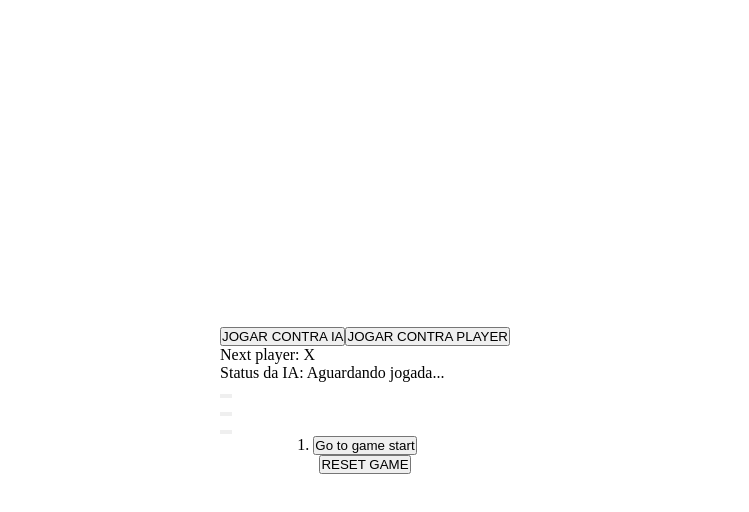
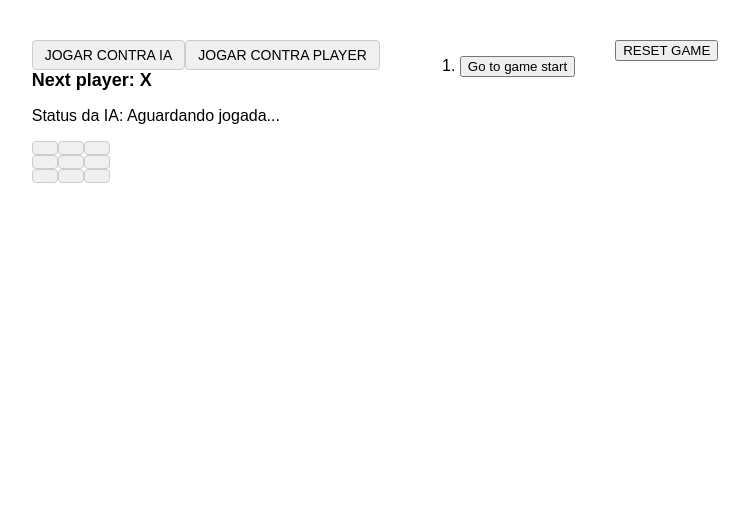
Before and after one commit to Fernando-Odilon/JOGO_DA_VELHA, a React (Vite) app: page / in a window 1280 px wide. Both pictures are taken after a click on the button "JOGAR CONTRA IA". Shown: the top 512 px of the page, without its empty margins (275-1024 px from the left). Built offline with nearby package versions, Linux system fonts and the light colour scheme.

Commit message:
MODIFY: Estilização CSS

```diff
--- a/src/components/Board/Board.jsx
+++ b/src/components/Board/Board.jsx
@@ -1,7 +1,6 @@
 import Square from "../Square/Square";
 import { useState } from 'react';
-
-
+import styles from './Board.module.css'
 
 
 const getResponse = async (currentSquares, setPensando, setResposta) => {
@@ -37,7 +36,7 @@ Responda EXATAMENTE com um objeto JSON puro contendo apenas a chave "jogada" com
 
   try {
     // Chave de API gerada gratuitamente no Google AI Studio
-    const apiKey = 'AQ.Ab8RN6JzA8v78WMDPH_9jQYXOmYRHxuw6aviJGWeidTJx7LVgQ';
+    const apiKey = 'AQ.Ab8RN6IfJkpxSF9u0_wxNUq3s1zlemi27I4C2Ga0dKVy-fn6wg';
     const url = `https://generativelanguage.googleapis.com/v1/models/gemini-3.6-flash:generateContent?key=${apiKey}`;
 
     const response = await fetch(url, {
@@ -163,25 +162,25 @@ function Board({ xIsNext, squares, onPlay, calculateWinner }) {
     <>  <button onClick={() => setIsPlayerxPlayer(false)} >JOGAR CONTRA IA</button>
         <button onClick={() => setIsPlayerxPlayer(true)}>JOGAR CONTRA PLAYER</button>
       {isPlayrxPlayer !== null && (
-        <div className='teste'>
-        <div className="status">{status}</div>
-      <p>Status da IA: {resposta}</p>
-      <div className="board-row">
-        <Square value={squares[0]} onSquareClick={() => handleClick(0)} />
-        <Square value={squares[1]} onSquareClick={() => handleClick(1)} />
-        <Square value={squares[2]} onSquareClick={() => handleClick(2)} />
+        <>
+        <div className={styles.status}>{status}</div>
+      <p>Status da IA: {isPlayrxPlayer ? 'Modo Jogador x Jogador' : resposta }</p>
+      <div className={styles.boardRow}>
+        <Square className={styles.square} value={squares[0]} onSquareClick={() => handleClick(0)} />
+        <Square className={styles.square} value={squares[1]} onSquareClick={() => handleClick(1)} />
+        <Square className={styles.square} value={squares[2]} onSquareClick={() => handleClick(2)} />
       </div>
-      <div className="board-row">
-        <Square value={squares[3]} onSquareClick={() => handleClick(3)} />
-        <Square value={squares[4]} onSquareClick={() => handleClick(4)} />
-        <Square value={squares[5]} onSquareClick={() => handleClick(5)} />
+      <div className={styles.boardRow}>
+        <Square className={styles.square} value={squares[3]} onSquareClick={() => handleClick(3)} />
+        <Square className={styles.square} value={squares[4]} onSquareClick={() => handleClick(4)} />
+        <Square className={styles.square} value={squares[5]} onSquareClick={() => handleClick(5)} />
       </div>
-      <div className="board-row">
-        <Square value={squares[6]} onSquareClick={() => handleClick(6)} />
-        <Square value={squares[7]} onSquareClick={() => handleClick(7)} />
-        <Square value={squares[8]} onSquareClick={() => handleClick(8)} />
+      <div className={styles.boardRow}>
+        <Square className={styles.square} value={squares[6]} onSquareClick={() => handleClick(6)} />
+        <Square className={styles.square} value={squares[7]} onSquareClick={() => handleClick(7)} />
+        <Square className={styles.square} value={squares[8]} onSquareClick={() => handleClick(8)} />
       </div>
-  </div>
+        </>
       )
       }
 
--- a/src/components/Board/Board.module.css
+++ b/src/components/Board/Board.module.css
@@ -1,5 +1,29 @@
+.status {
+  margin-bottom: 15px;
+  font-size: 18px;
+  font-weight: bold;
+}
 
+.boardRow {
+  display: flex;
+}
 
-.board{
+.square {
+  width: 60px;
+  height: 60px;
+  background: #fff;
+  border: 1px solid #999;
+  font-size: 24px;
+  font-weight: bold;
+  line-height: 60px;
+  text-align: center;
+  margin-right: -1px;
+  margin-top: -1px;
+  padding: 0;
+  cursor: pointer;
+}
 
+.square:focus {
+  outline: none;
+  background: #ddd;
 }
--- a/src/components/Game/Game.jsx
+++ b/src/components/Game/Game.jsx
@@ -51,7 +51,7 @@ export default function Game() {
 
     return (
       <div className={styles.game}>
-        <div className="game-board">
+        <div className={styles.gameInfo}>
           <Board xIsNext={xIsNext} squares={currentSquares} onPlay={handlePlay} calculateWinner={calculateWinner} lines = {lines}/>
         </div>
         <div className="game-info">
--- a/src/components/Game/Game.module.css
+++ b/src/components/Game/Game.module.css
@@ -1,14 +1,41 @@
-* {
-    margin: 0;
-    padding: 0;
-    box-sizing: border-box;
+.game {
+  display: flex;
+  flex-direction: row;
+  justify-content: center;
+  align-items: flex-start;
+  gap: 40px;
+  font-family: sans-serif;
+  margin-top: 40px;
 }
 
-.game {
-    width: 100vw;
-    height: 100vh;
-    display: flex;
-    justify-content: center;
-    align-items: center;
-    flex-direction: column;
+.gameInfo {
+  margin-left: 20px;
 }
+
+.gameInfo ol {
+  padding-left: 20px;
+  margin: 0 0 20px 0;
+}
+
+.gameInfo li {
+  margin-bottom: 6px;
+}
+
+.gameInfo button,
+.resetGame button {
+  padding: 6px 12px;
+  background-color: #f0f0f0;
+  border: 1px solid #ccc;
+  border-radius: 4px;
+  cursor: pointer;
+  font-size: 14px;
+}
+
+.gameInfo button:hover,
+.resetGame button:hover {
+  background-color: #e0e0e0;
+}
+
+.resetGame {
+  margin-top: 15px;
+}
```
